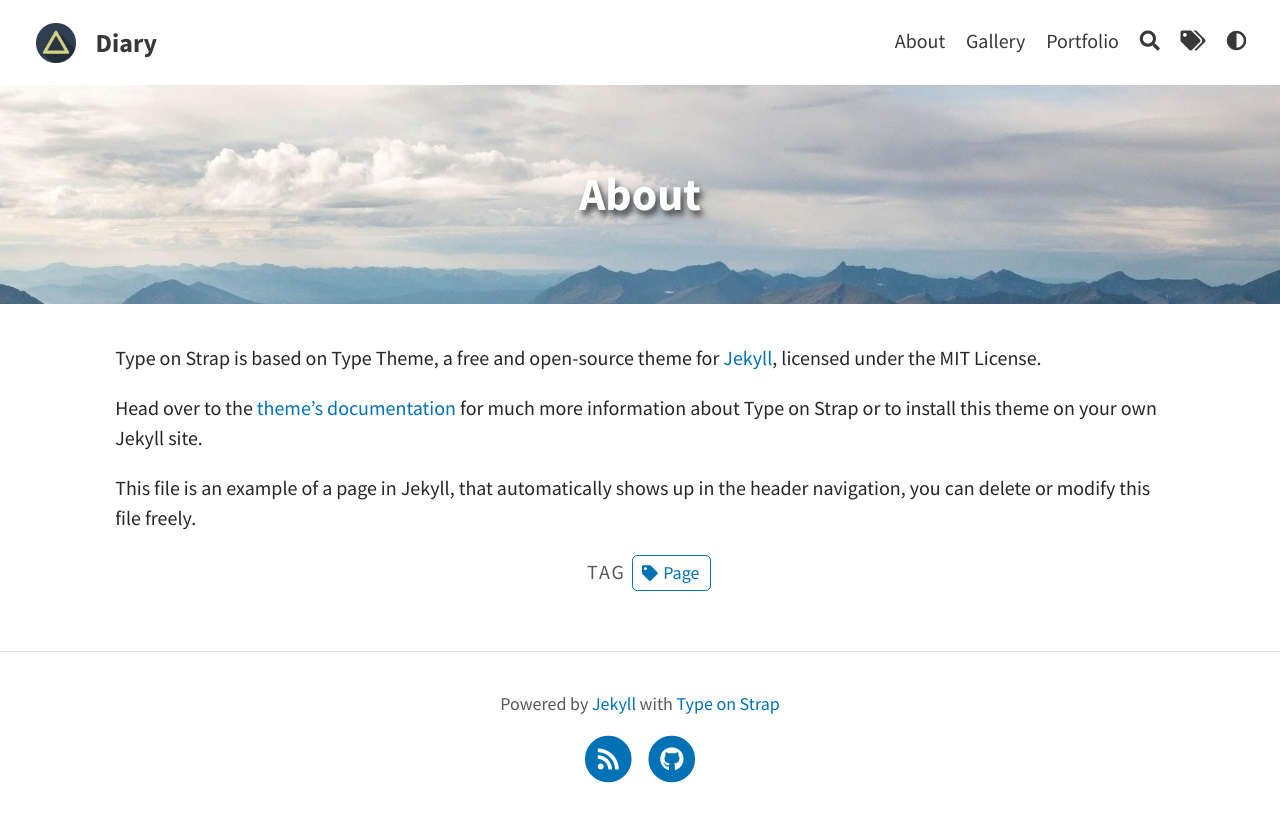
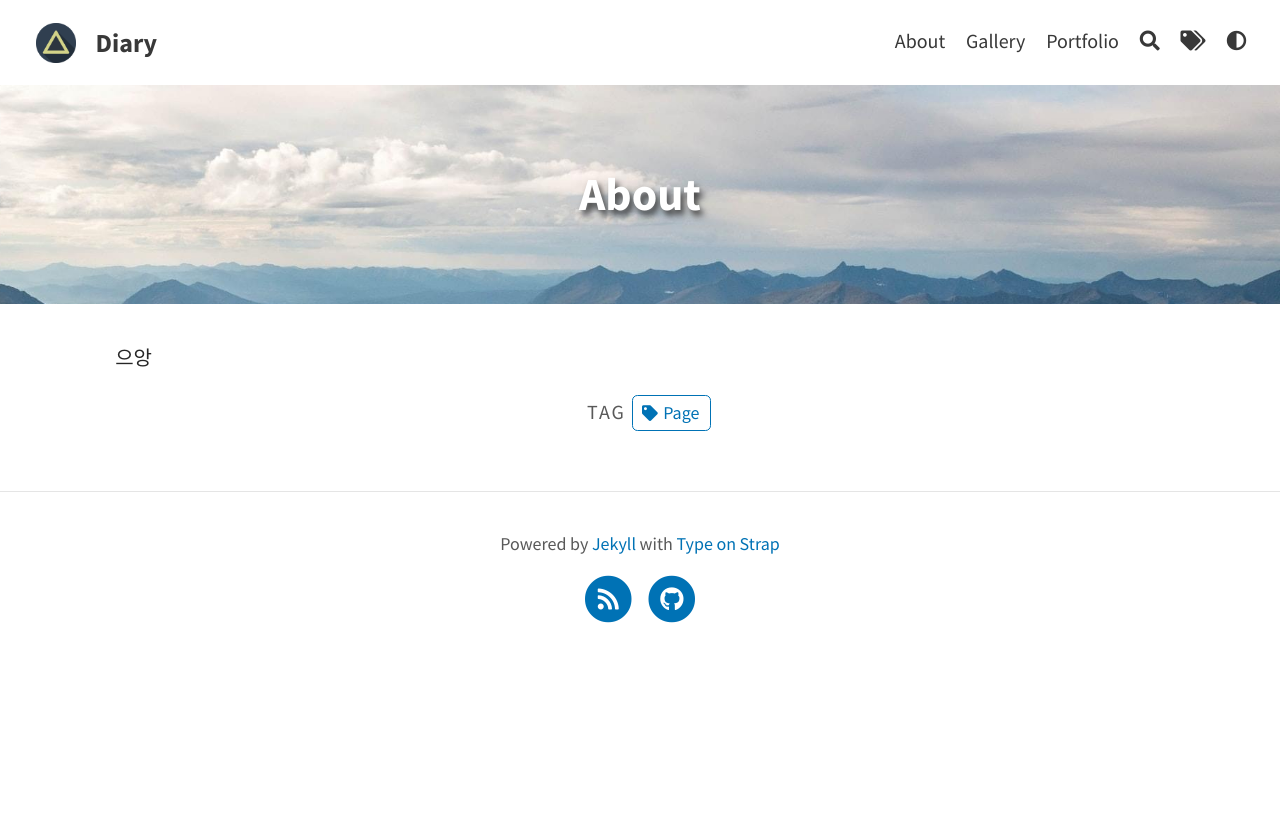
Before and after one commit to sixicode/sixicode.github.io, a Jekyll site: the page built from pages/about.md, in a window 1280 px wide. Shown: the top 822 px of the page. Built offline with Jekyll 4.4.1, drawn with Linux system fonts in a browser that asks for light colours; nearby versions of some CDN libraries; library files that are not in the unit come from our copies; comment, search, counter and statistics services are not loaded.

Commit message:
update pages folder

```diff
--- a/pages/about.md
+++ b/pages/about.md
@@ -6,8 +6,4 @@ feature-img: "assets/img/pexels/travel.jpeg"
 tags: [Page]
 ---
 
-Type on Strap is based on Type Theme, a free and open-source theme for [Jekyll](http://jekyllrb.com/), licensed under the MIT License.
-
-Head over to the [theme's documentation](https://github.io/sylhare/Type-on-Strap) for much more information about Type on Strap or to install this theme on your own Jekyll site.
-
-This file is an example of a page in Jekyll, that automatically shows up in the header navigation, you can delete or modify this file freely.
+으앙
```
Also changed, not shown: pages/gallery.md (+0 -1 lines).
